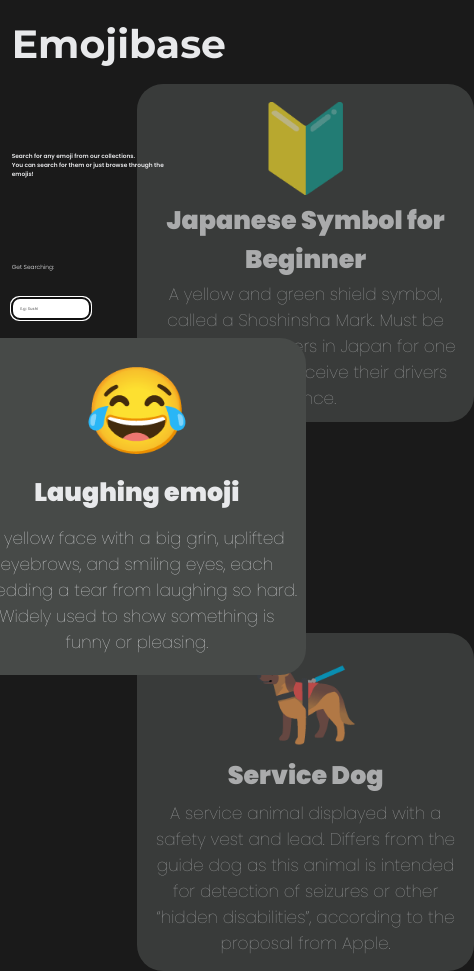
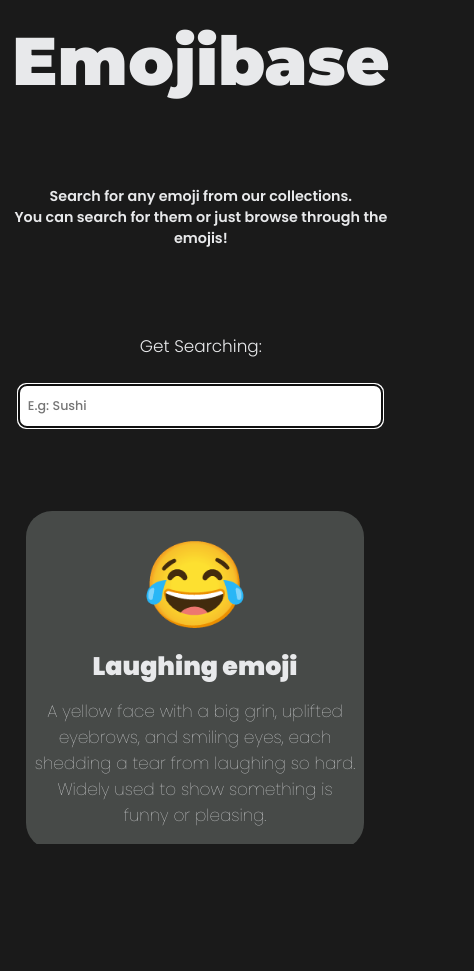
Before and after one commit to Anish-Aby/Emoji-nary, a React (Create React App) app: page / in a window 390 px wide. Shown: the whole page, 474 px wide, since content can reach past the window. After the commit the page ends 844 px from the top, so only its background shows below. Built offline with nearby package versions, Linux system fonts and the light colour scheme.

Commit message:
Made mobile responsive.

```diff
--- a/src/index.css
+++ b/src/index.css
@@ -16,6 +16,7 @@ body {
   gap: 10vh;
   width: 100%;
   height: 100vh;
+  overflow: hidden;
 }
 
 
@@ -27,10 +28,17 @@ header {
   margin-left: 3%;
 }
 
+
 .heading{
   color: #E8E9EB;
-  font-weight: bolder;
-  font-size: 10.1vw;
+  font-weight: 900;
+  font-size: 25vh;
+}
+
+@media screen and (max-width: 1200px) {
+  .heading{
+    font-size: 20vh;
+  }
 }
 
 /* DESCRIPTION */
@@ -38,11 +46,17 @@ header {
 .description{
   color: #E8E9EB;
   font-family: "Poppins", sans-serif;
-  font-size: 1.5vw;
+  font-size: 3vh;
   font-weight: 600;
   margin-left: 3%;
   text-align: left;
   max-width: 1034px;
+}
+
+@media screen and (max-width: 1200px) {
+  .description{
+    font-size: 2.5vh;
+  }
 }
 
 /* SEARCH BOX  */
@@ -55,18 +69,18 @@ header {
   color: #E8E9EB;
   font-family: "Poppins";
   font-weight: 300;
-  font-size: 1.5vw;
+  font-size: 2vh;
 }
 
 input {
   border: none;
-  min-height: 2vw;
-  width: 20vw;
+  min-height: 5vh;
+  width: 30vh;
   border-radius: 8px;
   color: #1a1a1a;
   font-family: "Poppins";
   font-weight: 500;
-  font-size: 1vw;
+  font-size: 1.5vh;
   padding: 1vh;
 }
 
@@ -108,6 +122,7 @@ input {
   text-align: center;
 }
 
+
 /* CARD 2 */
 .card-div2{
   position: absolute;
@@ -145,3 +160,104 @@ input {
   z-index: -1;
   opacity: 70%;
 }
+
+/* MEDIA QUERIES */
+
+@media screen and (max-width: 940px) {
+  .description{
+    text-align: center;
+  }
+  .search-box{
+    text-align: center;
+  }
+  input{
+    width: 50vh;
+    min-height: 5vh;
+  }
+  .main-container{
+    overflow: scroll;
+
+    align-items: center;
+  }
+  .card-div{
+    position:unset;
+  }
+  .card-div2{
+    opacity: 100%;
+    position:unset;
+  }
+  .card-div3{
+    opacity: 100%;
+    position:unset;
+  }
+}
+
+@media screen and (max-width: 768px) {
+  .heading{
+    font-size: 12vh;
+  }
+  .description{
+    font-size: 2vh;
+  }
+  .description{
+    text-align: center;
+  }
+  .search-box{
+    text-align: center;
+  }
+  input{
+    width: 45vh;
+    min-height: 5vh;
+  }
+  .main-container{
+    overflow: scroll;
+
+    align-items: center;
+  }
+  .card-div{
+    position:unset;
+  }
+  .card-div2{
+    opacity: 100%;
+    position:unset;
+  }
+  .card-div3{
+    opacity: 100%;
+    position:unset;
+  }
+}
+
+@media screen and (max-width: 480px) {
+  .heading{
+    font-size: 8vh;
+  }
+  .description{
+    font-size: 1.7vh;
+  }
+  .description{
+    text-align: center;
+  }
+  .search-box{
+    text-align: center;
+  }
+  input{
+    width: 43vh;
+    min-height: 5vh;
+  }
+  .main-container{
+    overflow: scroll;
+
+    align-items: center;
+  }
+  .card-div{
+    position:unset;
+  }
+  .card-div2{
+    opacity: 100%;
+    position:unset;
+  }
+  .card-div3{
+    opacity: 100%;
+    position:unset;
+  }
+}
```
